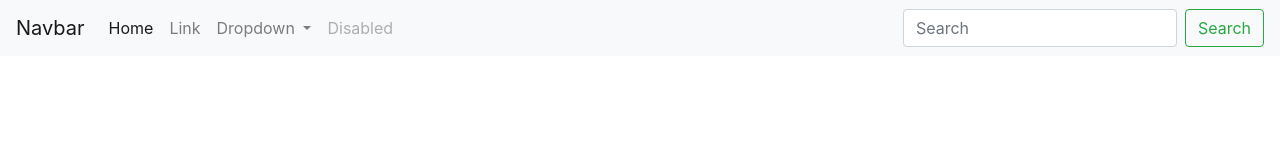
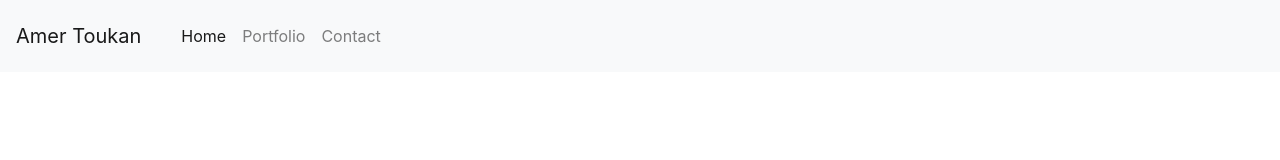
Before and after one commit to amertoukan/Bootstrap-Portfolio, a plain HTML site: page index.html in a window 1280 px wide. Drawn offline with nearby package versions, Linux system fonts and the light colour scheme.

```diff
--- a/index.html
+++ b/index.html
@@ -12,39 +12,21 @@
     <title>Bootstrap Portfolio</title>
   </head>
   <body>
-        <nav class="navbar navbar-expand-lg navbar-light bg-light">
-                <a class="navbar-brand" href="#">Navbar</a>
-                <button class="navbar-toggler" type="button" data-toggle="collapse" data-target="#navbarSupportedContent" aria-controls="navbarSupportedContent" aria-expanded="false" aria-label="Toggle navigation">
-                  <span class="navbar-toggler-icon"></span>
-                </button>
+        <nav class="navbar navbar-expand-lg navbar-light bg-light text-right">
+                <a class="navbar-brand" href="index.html">Amer Toukan</a>
+                <nav class="nav navbar">
 
-                <div class="collapse navbar-collapse" id="navbarSupportedContent">
-                  <ul class="navbar-nav mr-auto">
+                  <ul class="nav navbar-nav mr-auto">
                     <li class="nav-item active">
-                      <a class="nav-link" href="#">Home <span class="sr-only">(current)</span></a>
+                      <a class="nav-link" href="index.html">Home <span class="sr-only">(current)</span></a>
                     </li>
                     <li class="nav-item">
-                      <a class="nav-link" href="#">Link</a>
-                    </li>
-                    <li class="nav-item dropdown">
-                      <a class="nav-link dropdown-toggle" href="#" id="navbarDropdown" role="button" data-toggle="dropdown" aria-haspopup="true" aria-expanded="false">
-                        Dropdown
-                      </a>
-                      <div class="dropdown-menu" aria-labelledby="navbarDropdown">
-                        <a class="dropdown-item" href="#">Action</a>
-                        <a class="dropdown-item" href="#">Another action</a>
-                        <div class="dropdown-divider"></div>
-                        <a class="dropdown-item" href="#">Something else here</a>
-                      </div>
+                      <a class="nav-link" href="portfolio.html">Portfolio</a>
                     </li>
                     <li class="nav-item">
-                      <a class="nav-link disabled" href="#">Disabled</a>
-                    </li>
+                            <a class="nav-link" href="contact.html">Contact</a>
+                          </li>
                   </ul>
-                  <form class="form-inline my-2 my-lg-0">
-                    <input class="form-control mr-sm-2" type="search" placeholder="Search" aria-label="Search">
-                    <button class="btn btn-outline-success my-2 my-sm-0" type="submit">Search</button>
-                  </form>
                 </div>
               </nav>
               <!--NavBar ends-->
```
